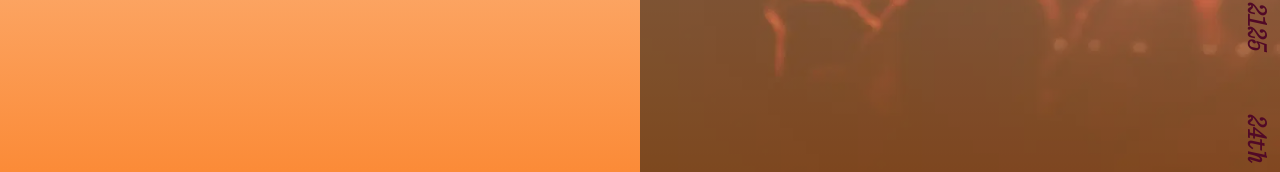
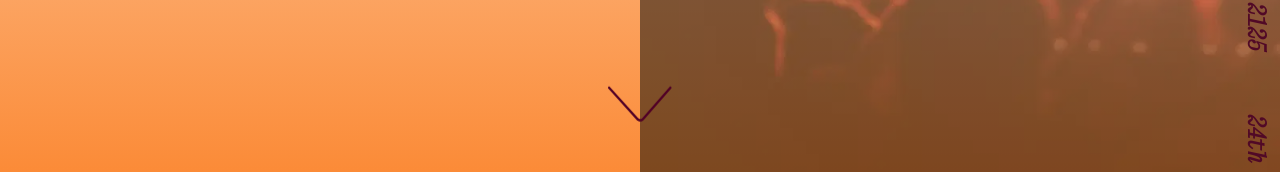
Before and after one commit to mark394e/marsmusik, a Next.js app: page / in a window 1280 px wide. Shown: the part 602-774 px from the top of the page. Built offline with nearby package versions, Linux system fonts and the light colour scheme; a web font is replaced by a local one.

Commit message:
pil på forsiden

```diff
--- a/pages/index.js
+++ b/pages/index.js
@@ -66,7 +66,27 @@ export default function Home() {
             </span>
           </h1>
         </div>
+        <a href="#banner">
+          <div className="arrow">
+            <img
+              style={{ width: "70px", zIndex: "100000" }}
+              className="pil"
+              src="/pil.svg"
+            />
+          </div>
+        </a>
       </section>
+      {/*Når man klikker på pilen, havner man på dette "usynlige" banner*/}
+      <div
+        id="banner"
+        style={{
+          top: "88vh",
+          marginBottom: "40px",
+          height: "10px",
+          width: "100%",
+          position: "absolute",
+        }}
+      ></div>
       <div className="container">
         <section
           className="banner"
@@ -75,6 +95,7 @@ export default function Home() {
           }}
         >
           <p>Is there life on Mars? Yes! </p>
+          {/*&apos i steder for apostroffer */}
           <p>Arrive in your Rock &apos;n&apos; roll-rockets!</p>
           <p>Green beers on a red planet? Sounds great...</p>
           <p>Is there life on Mars? Yes! </p>
@@ -85,7 +106,7 @@ export default function Home() {
       <section className="links">
         <Anchor href="/booking">
           <article className="ticketsLink">
-            <h2>Tickets</h2>
+            <h2 style={{ color: "rgba(254, 240, 224)" }}>Tickets</h2>
           </article>
         </Anchor>
         <Anchor href="/schedule">
--- a/styles/Frontpage.module.scss
+++ b/styles/Frontpage.module.scss
@@ -5,12 +5,35 @@
   width: 100vw;
   // position: relative;
   background: rgb(251, 135, 49);
-  background: linear-gradient(0deg, rgba(251, 135, 49, 1) 0%, rgba(254, 249, 241, 1) 100%);
+  background: linear-gradient(
+    0deg,
+    rgba(251, 135, 49, 1) 0%,
+    rgba(254, 249, 241, 1) 100%
+  );
 
+  .arrow {
+    display: flex;
+    width: 100vw;
+    justify-content: center;
+    position: absolute;
+    top: 85vh;
+    animation-name: pulse_kf;
+    animation-duration: 2s;
+    animation-iteration-count: infinite;
+    animation-timing-function: linear;
+  }
+
+  @keyframes pulse_kf {
+    0%,
+    100% {
+      transform: translateY(0%);
+    }
+    50% {
+      transform: translateY(90%);
+    }
+  }
   .date_wrapper {
     width: 50px;
-    // top: 90vh;
-    // left: 0;
     height: 100vh;
     overflow: hidden;
     position: absolute;
@@ -73,6 +96,7 @@
     display: grid;
     grid-template-columns: 50% 50%;
   }
+
   .frontpage_picture {
     grid-column: 2;
     opacity: 0.5;
--- a/styles/globals.scss
+++ b/styles/globals.scss
@@ -25,6 +25,10 @@ $light-color: rgba(254, 240, 224);
   box-sizing: border-box;
 }
 
+html {
+  scroll-behavior: smooth;
+}
+
 body {
   background: $light-color;
   background: linear-gradient(16deg, $orange-color 0%, $light-color 100%);
@@ -34,7 +38,9 @@ img {
   width: 100%;
 }
 
-h1, h2, h3 {
+h1,
+h2,
+h3 {
   color: $darkred-color;
 }
 
@@ -58,7 +64,7 @@ a:hover {
 }
 
 input::placeholder {
-    color: #51092660;
+  color: #51092660;
 }
 
 .continueBtn {
```
Also changed, not shown: public/pil.svg (added).
